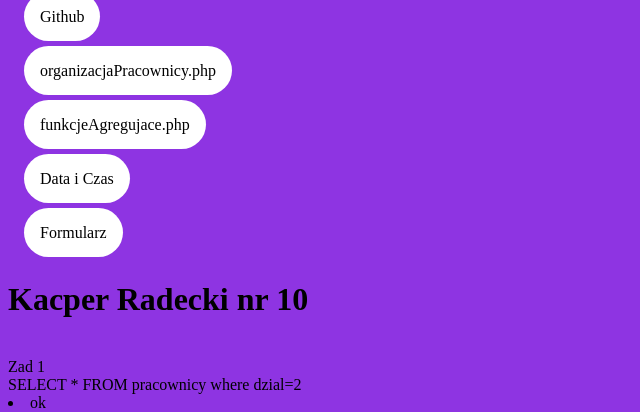
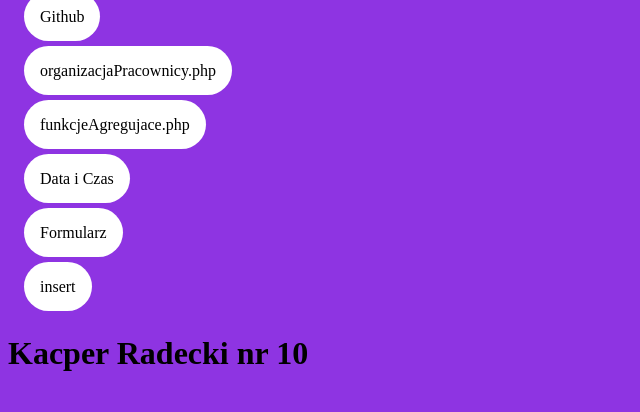
Before and after one commit to AD-2018/sql-php-pierwsza_strona-RadeckiKacper, a PHP site: page / in a window 1280 px wide. Shown: the top 412 px of the page, without its empty margins (0-640 px from the left). Run offline with PHP 8.4, Linux system fonts and the light colour scheme; data that the repository does not hold is empty.

Commit message:
Update index.php

```diff
--- a/index.php
+++ b/index.php
@@ -16,6 +16,9 @@
     <br/>
     <br/>
         <a href="formularz.html">Formularz</a></br>
+    <br/>
+<br/>
+        <a href="insert.php">insert</a></br>
     <br/>
     </div>
     <h1>Kacper Radecki nr 10</h1>
```
